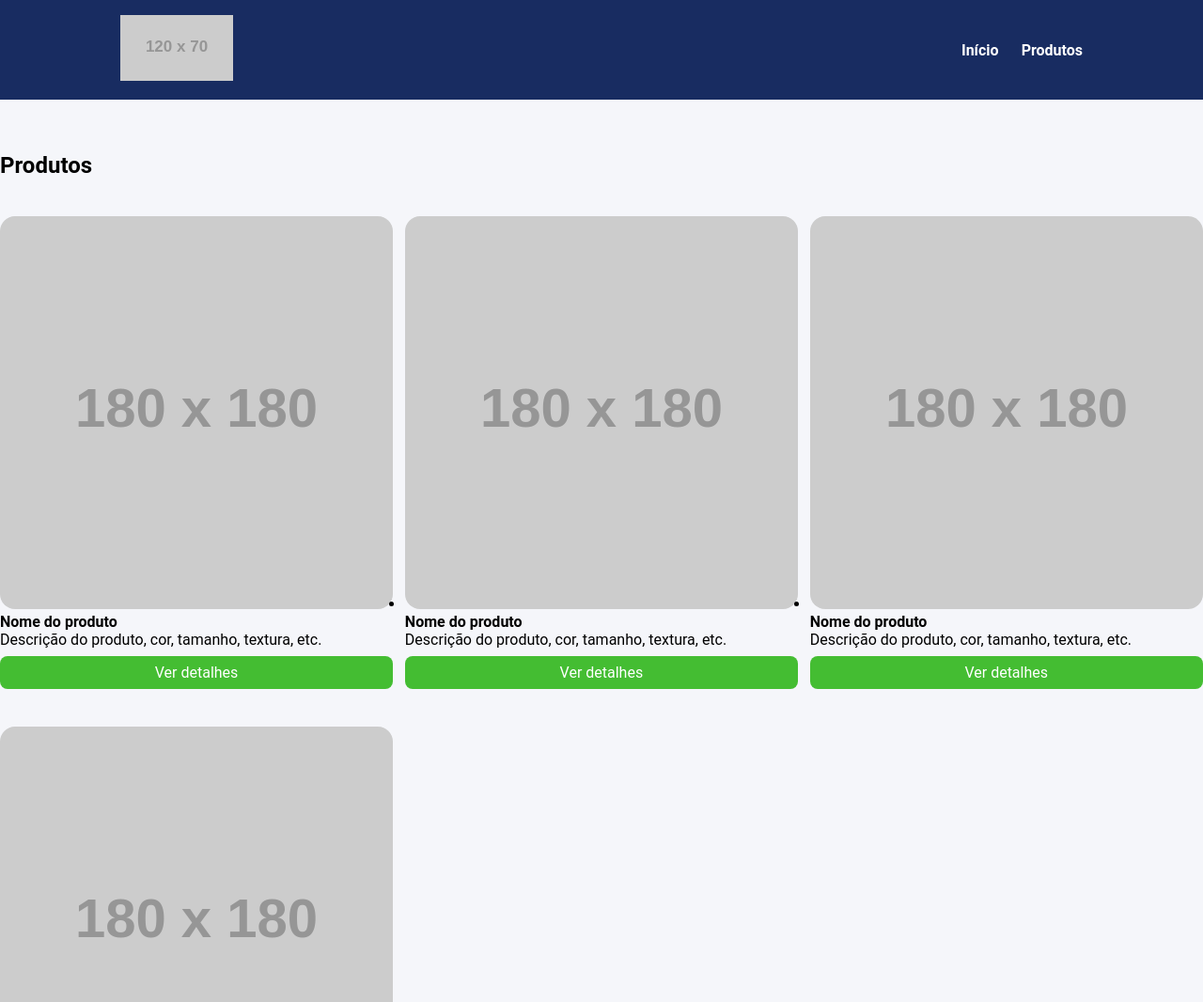
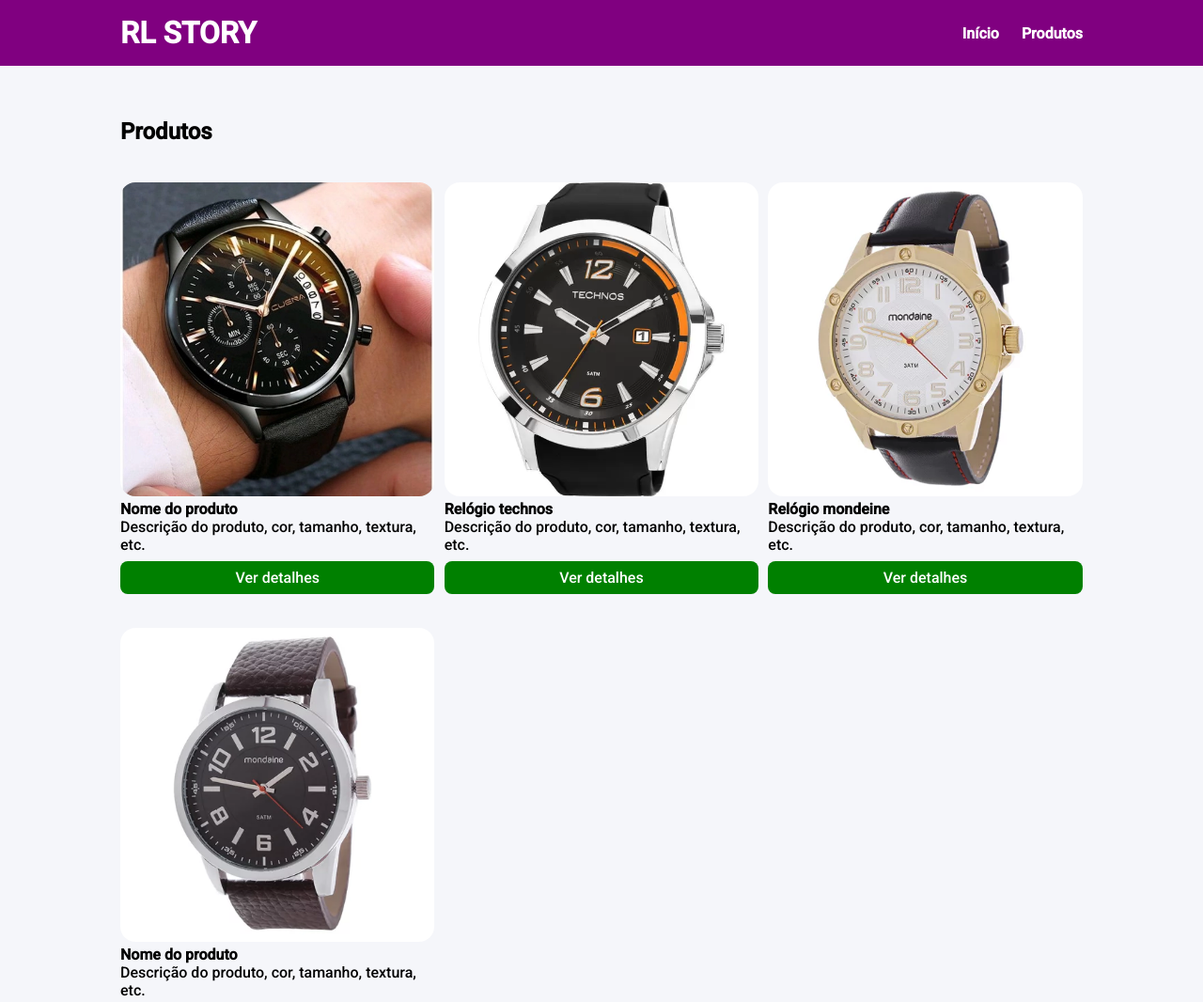
Before and after one commit to evenilsonguerreiro/exercicio_sass, a website: page index.html in a window 1280 px wide. Shown: the top 1066 px of the page at 94% size. Drawn offline with Linux system fonts and the light colour scheme; placeholder pictures from the web are drawn by us.

Commit message:
tarefa pronta

```diff
--- a/index.html
+++ b/index.html
@@ -4,14 +4,19 @@
     <meta charset="UTF-8">
     <meta name="viewport" content="width=device-width, initial-scale=1.0">
     <title>Document</title>
+    <link rel="preconnect" href="https://fonts.googleapis.com">
+    <link href="https://fonts.googleapis.com/css2?family=Bebas+Neue&family=Bungee&family=Montserrat:wght@200&family=Open+Sans:ital@0;1&family=Oswald:wght@400;700&family=Pacifico&family=Roboto+Flex:opsz@8..144&family=Roboto:ital,wght@0,300;0,500;1,300;1,400&family=Sriracha&display=swap" rel="stylesheet">
 
     <link rel="stylesheet" href="build/main.css">
+
+
+
 </head>
 <body>
     <header>
         <div class="container ">
             <div class="branding">
-                <img src="https://via.placeholder.com/120x70" />
+               <h1> RL STORY</h1>
             </div>
             <nav>
                 <ul class="menu">
@@ -25,12 +30,12 @@
             </nav>
         </div>
     </header>
-    <section id="produto">
+    <section >
         <div class="container ">
             <h2>Produtos</h2>
             <ul class="products">
                 <li class="product-item">
-                    <img src="https://via.placeholder.com/180x180" />
+                    <img src="./imagem1.png" />
                     <h4>Nome do produto</h4>
                     <p>
                         Descrição do produto, cor, tamanho, textura, etc.
@@ -40,8 +45,8 @@
                     </a>
                 </li>
                 <li class="product-item">
-                    <img src="https://via.placeholder.com/180x180" />
-                    <h4>Nome do produto</h4>
+                    <img src="./image_9.webp" />
+                    <h4>Relógio technos</h4>
                     <p>
                         Descrição do produto, cor, tamanho, textura, etc.
                     </p>
@@ -50,8 +55,8 @@
                     </a>
                 </li>
                 <li class="product-item">
-                    <img src="https://via.placeholder.com/180x180" />
-                    <h4>Nome do produto</h4>
+                    <img src="./image_8.webp" />
+                    <h4>Relógio mondeine</h4>
                     <p>
                         Descrição do produto, cor, tamanho, textura, etc.
                     </p>
@@ -60,7 +65,7 @@
                     </a>
                 </li>
                 <li class="product-item">
-                    <img src="https://via.placeholder.com/180x180" />
+                    <img src="./image_7.webp" />
                     <h4>Nome do produto</h4>
                     <p>
                         Descrição do produto, cor, tamanho, textura, etc.
--- /dev/null
+++ b/source/config/reset.scss
@@ -0,0 +1,6 @@
+*{
+    margin: 0;
+    padding: 0;
+    box-sizing: border-box;
+    font-family: 'Roboto', sans-serif;
+}
--- /dev/null
+++ b/source/config/variaveis.scss
@@ -0,0 +1,8 @@
+$corPrincipal:purple;
+$corBody:#ccc;
+$corCard:green;
+
+$fontPrincipal:'Roboto', sans-serif;
+
+$mobile: 767px;
+$tablet: 1023px;
--- a/source/main.scss
+++ b/source/main.scss
@@ -1,62 +1,56 @@
-*{
-    margin: 0;
-    padding: 0;
-    box-sizing: border-box;
-    font-family: Roboto,'sans-serif';
+@use "./config/reset";
+@use "./config/variaveis.scss";
 
+body {
+    background-color: #f5f6fa;
 }
-
-
-$corPrincipal:#182C61;
-$corBody: #f5f6fa;
-
-body{
-   background-color: $corBody;
+.container {
+    max-width: 1024px;
+    width: 100%;
+    margin: 0 auto;
 }
 header{
-    background-color: $corPrincipal;
-    background-color: #182C61;
+    background-color: variaveis.$corPrincipal;
     position: sticky;
     top: 0;
     left: 0;
 
-    li {
-        list-style: none;
+    h1{
+        color: white;
     }
 
-    .container {
-        max-width: 1024px;
-        width: 100%;
-        margin: 0 auto;
+
+
+}
+
+header .container {
     display: flex;
     justify-content: space-between;
     align-items: center;
     padding: 16px 0;
 
+    li {
+        list-style: none;
     }
-
     .menu {
         display: flex;
     }
+
+    .menu li {
+        font-weight: bold;
+        margin-left: 24px;
+    }
+
     .menu li a {
         color: #fff;
         text-decoration: none;
     }
-    .menu li {
-        font-weight: bold;
-        margin-left: 24px;
-    }
-    .menu li a {
-        color: #fff;
-        text-decoration: none;
 }
 
-}
 section {
     padding: 56px 0;
+}
 
-
-}
 .products {
     margin-top: 40px;
     display: grid;
@@ -69,10 +63,9 @@ section {
         width: 100%;
         border-radius: 16px;
     }
-
     .product-button {
         display: block;
-        background-color: #44bd32;
+        background-color:variaveis.$corCard;
         color: #fff;
         text-align: center;
         padding: 8px 0;
@@ -81,7 +74,40 @@ section {
         text-decoration: none;
 
         &.product-button:hover{
-            background-color: #18720a;
+            background-color: greenyellow;
+        }
+
+
+    }
+    li {
+        list-style: none;
     }
 }
+
+@media screen and (max-width:variaveis.$mobile) {
+    header{
+        max-width: 100%;
+
+        h1{
+            font-size: 1.5em;
         }
+    }
+    .container{
+        max-width: 90%;
+    }
+
+    .products{
+        display: block;
+    }
+
+}
+
+@media screen and (min-width:768px) and (max-width:variaveis.$tablet) {
+    header{
+        max-width: 100%;
+    }
+    .container{
+        max-width: 90%;
+    }
+
+}
--- a/styles.css
+++ b/styles.css
@@ -17,11 +17,6 @@ li {
     max-width: 1024px;
     width: 100%;
     margin: 0 auto;
-    display: flex;
-    justify-content: space-between;
-    align-items: center;
-    padding: 16px 0;
-
 }
 
 header {
@@ -31,7 +26,7 @@ header {
     left: 0;
 }
 
-.container {
+header .container {
     display: flex;
     justify-content: space-between;
     align-items: center;
@@ -54,8 +49,6 @@ header {
 
 section {
     padding: 56px 0;
-
-
 }
 
 .products {
@@ -65,9 +58,6 @@ section {
     column-gap: 1%;
     row-gap: 4%;
     width: 100%;
-
-
-
 }
 
 .product-item img {
```
Also changed, not shown: build/main.css, 1 other file. Lines whose indentation alone changed are shown as unchanged.
